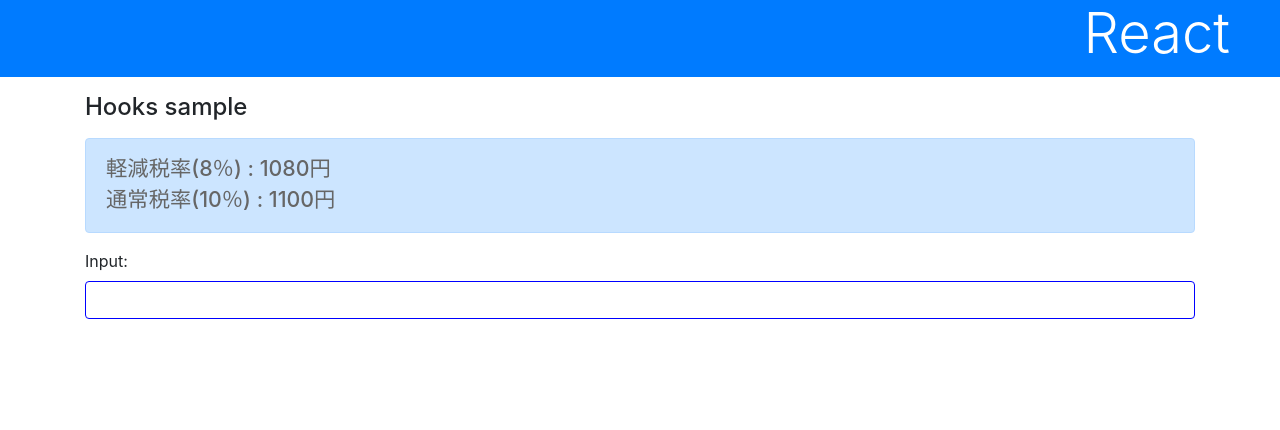
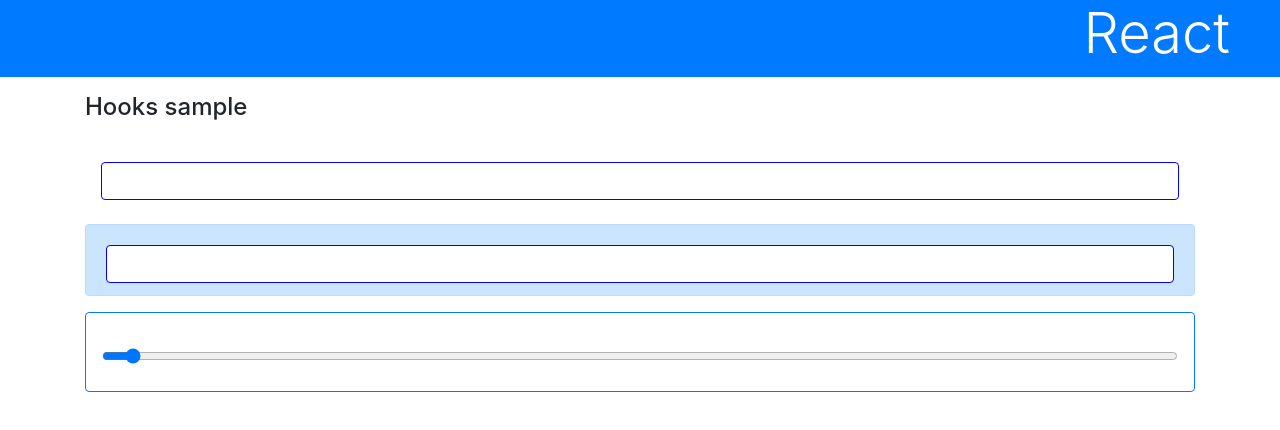
Before and after one commit to TonChan0828/JavaScript, a React (Create React App) app in the folder React/Capter4/react_app/: page / in a window 1280 px wide. Shown: the top 430 px of the page. Built offline with nearby package versions, Linux system fonts and the light colour scheme.

Commit message:
Section4-4

```diff
--- a/React/Capter4/react_app/src/App.js
+++ b/React/Capter4/react_app/src/App.js
@@ -1,48 +1,77 @@
 import React, { useState,useEffect } from 'react';
 import './App.css';
 
+const total = (a) => {
+  let re = 0;
+  for (let i = 0; i <= a; i++){
+    re += i;
+  }
+  return re;
+}
+
+const tax = (a) => {
+  return Math.floor(a * 1.1);
+};
+
+function useCalc(num = 0, func = (a) => { return a; }) {
+  const [msg, setMsg] = useState(null);
+
+  const setValue = (p) => {
+    let res = func(p);
+    setMsg(<p className='h5'>※{p}の結果は、{res}です。</p>);
+  };
+
+  return [msg, setValue];
+}
+
+function PlainMessage(props) {
+  const [msg, setCalc] = useCalc();
+
+  const onChange = (e) => {
+    setCalc(e.target.value);
+  };
+
+  return <div className='p-3 h5'>
+    <h5>{msg}</h5>
+    <input type='number' onChange={onChange} className='form-control'/>
+  </div>
+}
+
 function AlertMessage(props) {
+  const [msg, setCalc] = useCalc(0, total);
+
+  const onChange = (e) => {
+    setCalc(e.target.value);
+  };
+
   return <div className='alert alert-primary h5 text-primary'>
-    <h5>{props.msg}</h5>
+    <h5>{msg}</h5>
+    <input type='number' onChange={onChange} min="0" max="10000" className='form-control'/>
   </div>
-  }
+}
+
+function CardMessage(props) {
+  const [msg, setCalc] = useCalc(0, tax);
+
+  const onChange = (e) => {
+    setCalc(e.target.value);
+  };
+
+  return <div className='card p-3 h5 border-primary'>
+    <h5>{msg}</h5>
+    <input type='range' onChange={onChange} min='0' max='10000' step='100' className='form-control'/>
+  </div>
+}
 
 function App() {
-  const [val, setVal] = useState(1000);
-  const [tax1, setTax1] = useState(0);
-  const [tax2, setTax2] = useState(0);
-  const [msg, setMsg] = useState('<p>set a price...</p>');
-
-  const doChange = (event) => {
-    setVal(event.target.value);
-  };
-
-  useEffect(() => {
-    let res = <div>
-      <p>軽減税率(8％) : {tax1}円</p>
-      <p>通常税率(10％) : {tax2}円</p>
-    </div>
-    setMsg(res);
-  },[tax1,tax2])
-
-  useEffect(() => {
-    setTax1(Math.floor(val * 1.08));
-  });
-
-  useEffect(() => {
-    setTax2(Math.floor(val * 1.1));
-  });
-
   return (
     <div>
       <h1 className='bg-primary text-white display-4'>React</h1>
       <div className='container'>
         <h4 className='my-3'>Hooks sample</h4>
-        <AlertMessage msg={msg} />
-        <div className='form-group'>
-          <label>Input:</label>
-          <input type="number" className='form-control' onChange={doChange}/>
-        </div>
+        <PlainMessage/>
+        <AlertMessage />
+        <CardMessage/>
       </div>
     </div>
   )
```
